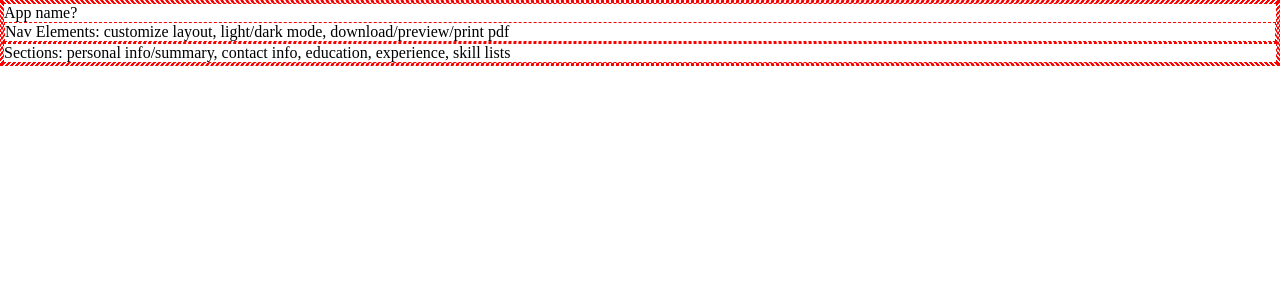
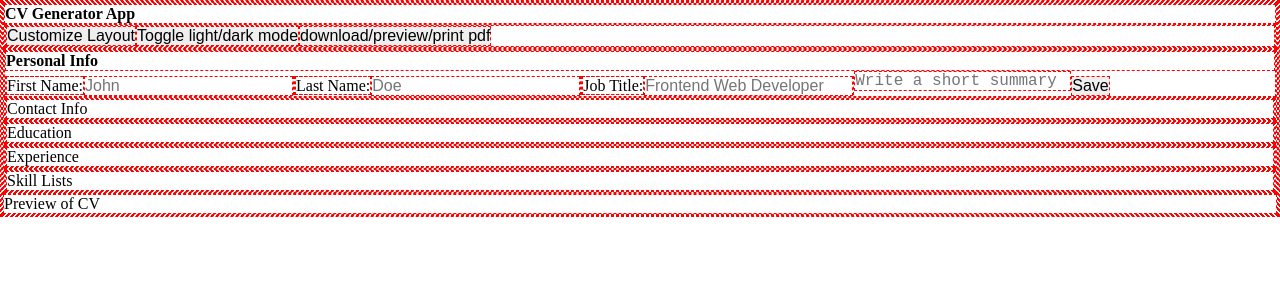
Before and after one commit to bdaniels8135/cv-creator-project, a React (Vite) app: page / in a window 1280 px wide. Shown: the top 300 px of the page. Built offline with nearby package versions, Linux system fonts and the light colour scheme.

Commit message:
Implement new components in app

```diff
--- a/src/App.jsx
+++ b/src/App.jsx
@@ -1,19 +1,38 @@
-import React from "react"
+import React from "react";
+import PageHeader from "./PageHeader";
+import PersonalInfoSection from "./PersonalInfoSection";
 
 function App() {
   return (
     <>
-      <header>
-        App name?
-        <nav>
-          Nav Elements: customize layout, light/dark mode, download/preview/print pdf
-        </nav>
-      </header>
+      <PageHeader />
       <main>
-        Sections: personal info/summary, contact info, education, experience, skill lists
+        <PersonalInfoSection />
+
+        <section>
+          <form action="">
+            <legend>Contact Info</legend>
+          </form>
+        </section>
+        <section>
+          <form action="">
+            <legend>Education</legend>
+          </form>
+        </section>
+        <section>
+          <form action="">
+            <legend>Experience</legend>
+          </form>
+        </section>
+        <section>
+          <form action="">
+            <legend>Skill Lists</legend>
+          </form>
+        </section>
       </main>
+      <aside>Preview of CV</aside>
     </>
-  )
+  );
 }
 
-export default App
+export default App;
```
